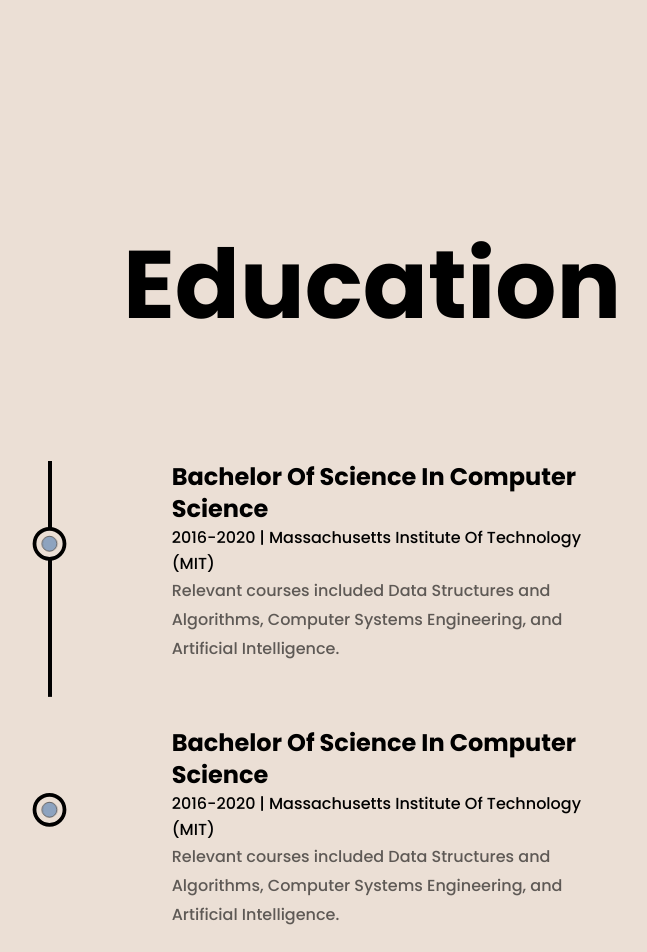
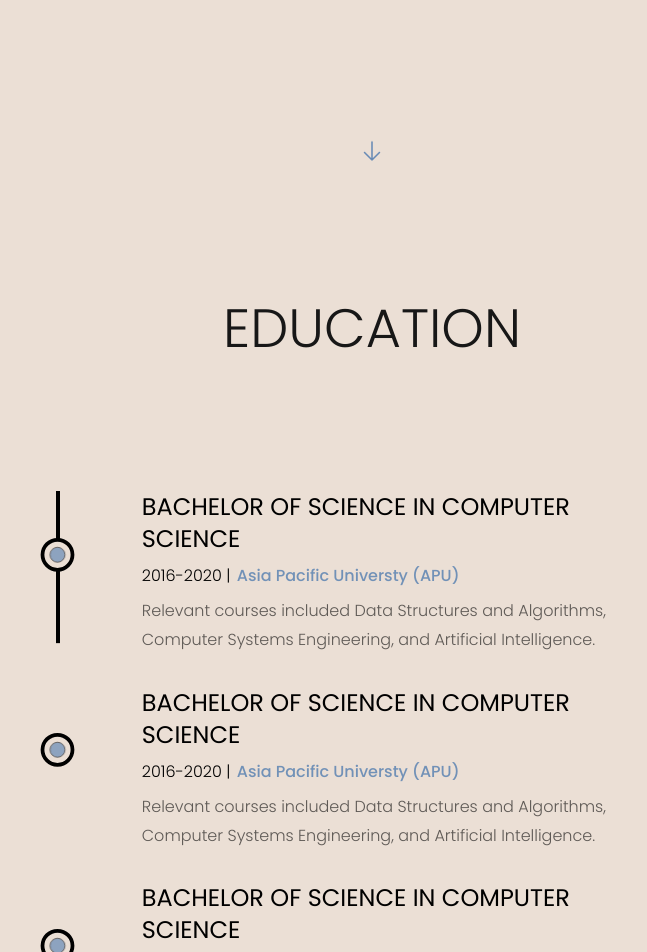
Before and after one commit to mzazakeith/portefeuille, a Next.js app: page /about in a window 1280 px wide. Shown: the part 3280-4232 px from the top of the page, without its empty margins (268-915 px from the left). Built offline with nearby package versions, Linux system fonts and the light colour scheme.

Commit message:
education styling

```diff
--- a/components/Education.js
+++ b/components/Education.js
@@ -5,18 +5,20 @@ import LiIcon from "../components/Lilcon";
 const Details = ({type, time, place, info }) =>{
     const ref = useRef(null)
     return (
-        <li ref={ref} className="my-8 first:mt-0 last:mb-0 w-[60%] mx-auto flex flex-col items-center justify-center">
+        <li ref={ref} className="mt-8 first:mt-0 w-[70%] mx-auto flex flex-col items-center justify-center">
             <LiIcon reference={ref}/>
             <motion.div
                 initial={{y:50}}
                 whileInView={{y:0}}
                 transition={{duration:0.5, type:"spring"}}
             >
-                <h3 className="capitalize font-bold text-2xl">{type}</h3>
-                <span className="capitalize font-medium">
-                    {time} | {place}
-                </span>
-                <p className="font-medium w-full">
+                <h3 className="uppercase text-2xl">{type}</h3>
+                <div className="my-2">
+                    <span className="capitalize font-light">
+                        {time} | <span className="font-medium text-accent/90 ml-0.5">{place}</span>
+                    </span>
+                </div>
+                <p className="w-full">
                     {info}
                 </p>
             </motion.div>
@@ -34,7 +36,7 @@ const Education = () => {
     )
     return (
         <div className="my-32">
-            <h2 className="font-bold text-8xl mb-32 w-full text-center">Education</h2>
+            <h2 className="font-light text-neutral-900 h2 uppercase mb-32 w-full text-center">Education</h2>
 
             <div ref={ref} className="w-[75%] mx-auto relative">
                 <motion.div
@@ -44,7 +46,7 @@ const Education = () => {
                     <Details
                         type='Bachelor Of Science In Computer Science'
                         time="2016-2020"
-                        place='Massachusetts Institute Of Technology (MIT)'
+                        place='Asia Pacific Universty (APU)'
                         info="Relevant courses included Data Structures and Algorithms, Computer Systems Engineering, and Artificial
                     Intelligence."
                     />
@@ -52,21 +54,21 @@ const Education = () => {
                     <Details
                         type='Bachelor Of Science In Computer Science'
                         time="2016-2020"
-                        place='Massachusetts Institute Of Technology (MIT)'
+                        place='Asia Pacific Universty (APU)'
                         info="Relevant courses included Data Structures and Algorithms, Computer Systems Engineering, and Artificial
                     Intelligence."
                     />
                     <Details
                         type='Bachelor Of Science In Computer Science'
                         time="2016-2020"
-                        place='Massachusetts Institute Of Technology (MIT)'
+                        place='Asia Pacific Universty (APU)'
                         info="Relevant courses included Data Structures and Algorithms, Computer Systems Engineering, and Artificial
                     Intelligence."
                     />
                     <Details
                         type='Bachelor Of Science In Computer Science'
                         time="2016-2020"
-                        place='Massachusetts Institute Of Technology (MIT)'
+                        place='Asia Pacific Universty (APU)'
                         info="Relevant courses included Data Structures and Algorithms, Computer Systems Engineering, and Artificial
                     Intelligence."
                     />
--- a/pages/about/index.js
+++ b/pages/about/index.js
@@ -214,6 +214,14 @@ const About = () => {
 
           <Experience/>
 
+          <div className='flex flex-row justify-center items-center w-full mt-8'>
+            <div className="text-accent inline-block animate-bounce hover:animate-none">
+              <svg fill="none" viewBox="0 0 24 24" strokeWidth={1.5} stroke="currentColor" className="w-6 h-6">
+                <path strokeLinecap="round" strokeLinejoin="round" d="M19.5 13.5 12 21m0 0-7.5-7.5M12 21V3"/>
+              </svg>
+            </div>
+          </div>
+
           <Education/>
 
 
```
